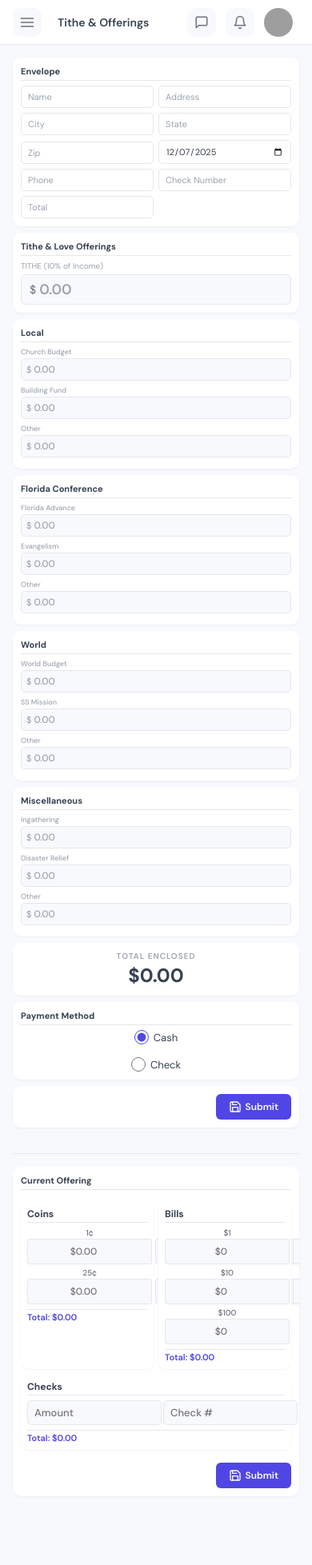
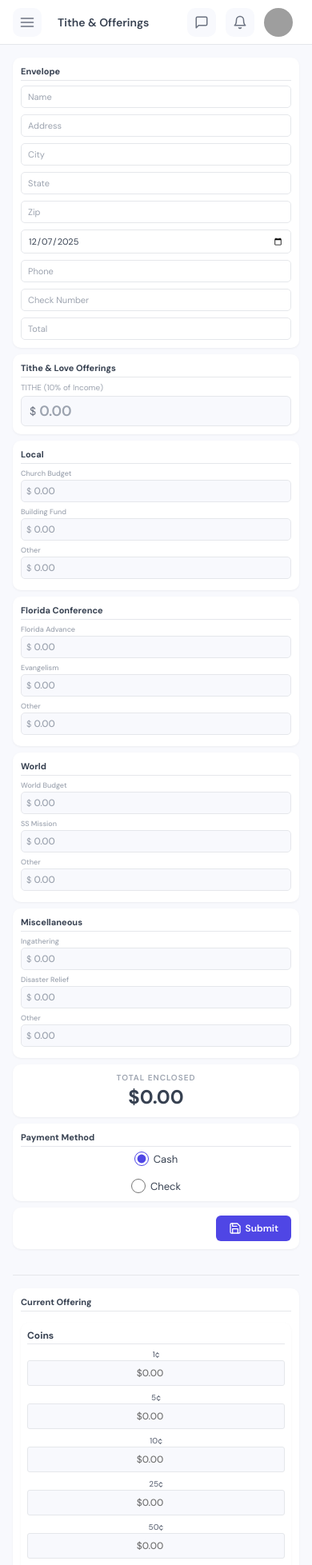
Before and after one commit to Deeligz/churchtreasury, a Next.js app in the folder southpointtreasury-ui/: page /offerings in a window 390 px wide. Shown: the top 1957 px of the page at 80% size. Before the commit the page ends 1887 px from the top, so only its background shows below. Built offline with nearby package versions, Linux system fonts and the light colour scheme; grey boxes are pictures that could not be loaded.

Commit message:
mobile fix

```diff
--- a/southpointtreasury-ui/src/app/globals.css
+++ b/southpointtreasury-ui/src/app/globals.css
@@ -2860,7 +2860,9 @@ input {
   }
 
   .personal-info-grid {
-    grid-template-columns: repeat(2, 1fr);
+    display: flex !important;
+    flex-direction: column !important;
+    gap: 8px;
   }
 }
 
@@ -3041,22 +3043,25 @@ input {
 
 @media (max-width: 768px) {
   .loose-offering-container {
-    flex-direction: column;
+    display: flex !important;
+    flex-direction: column !important;
   }
 
   .coins-section,
   .bills-section {
-    min-width: 100%;
+    width: 100%;
   }
 
   .coins-grid {
-    grid-template-columns: repeat(3, 1fr);
-    gap: 4px;
+    display: flex !important;
+    flex-direction: column !important;
+    gap: 8px;
   }
 
   .bills-grid {
-    grid-template-columns: repeat(3, 1fr);
-    gap: 4px;
+    display: flex !important;
+    flex-direction: column !important;
+    gap: 8px;
   }
 
   .coin-field label,
@@ -3079,6 +3084,12 @@ input {
     font-size: 11px;
   }
 
+  .check-row {
+    display: flex !important;
+    flex-direction: column !important;
+    gap: 6px;
+  }
+
   .check-row input {
     font-size: 13px;
     padding: 6px 8px;
```
